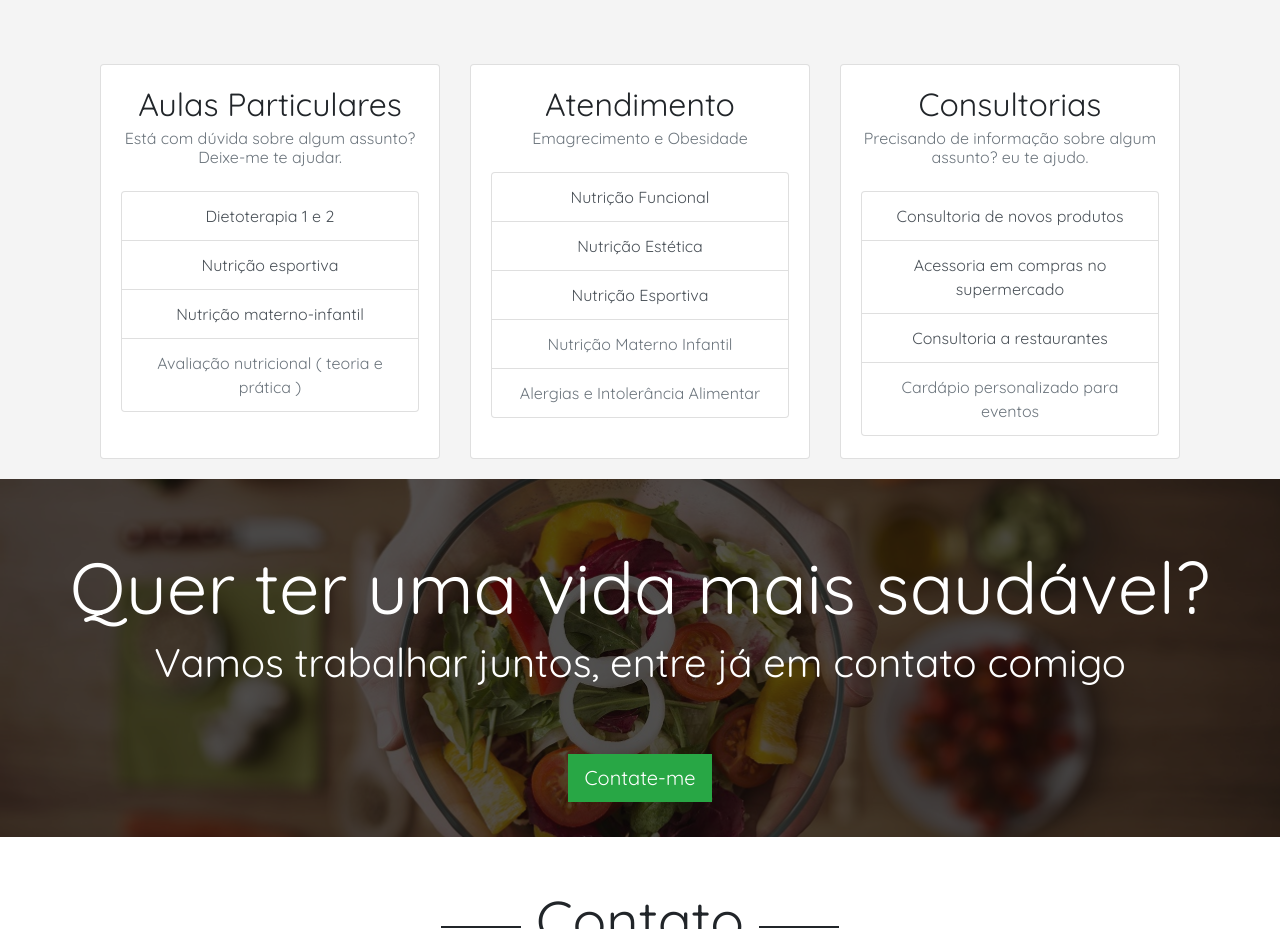
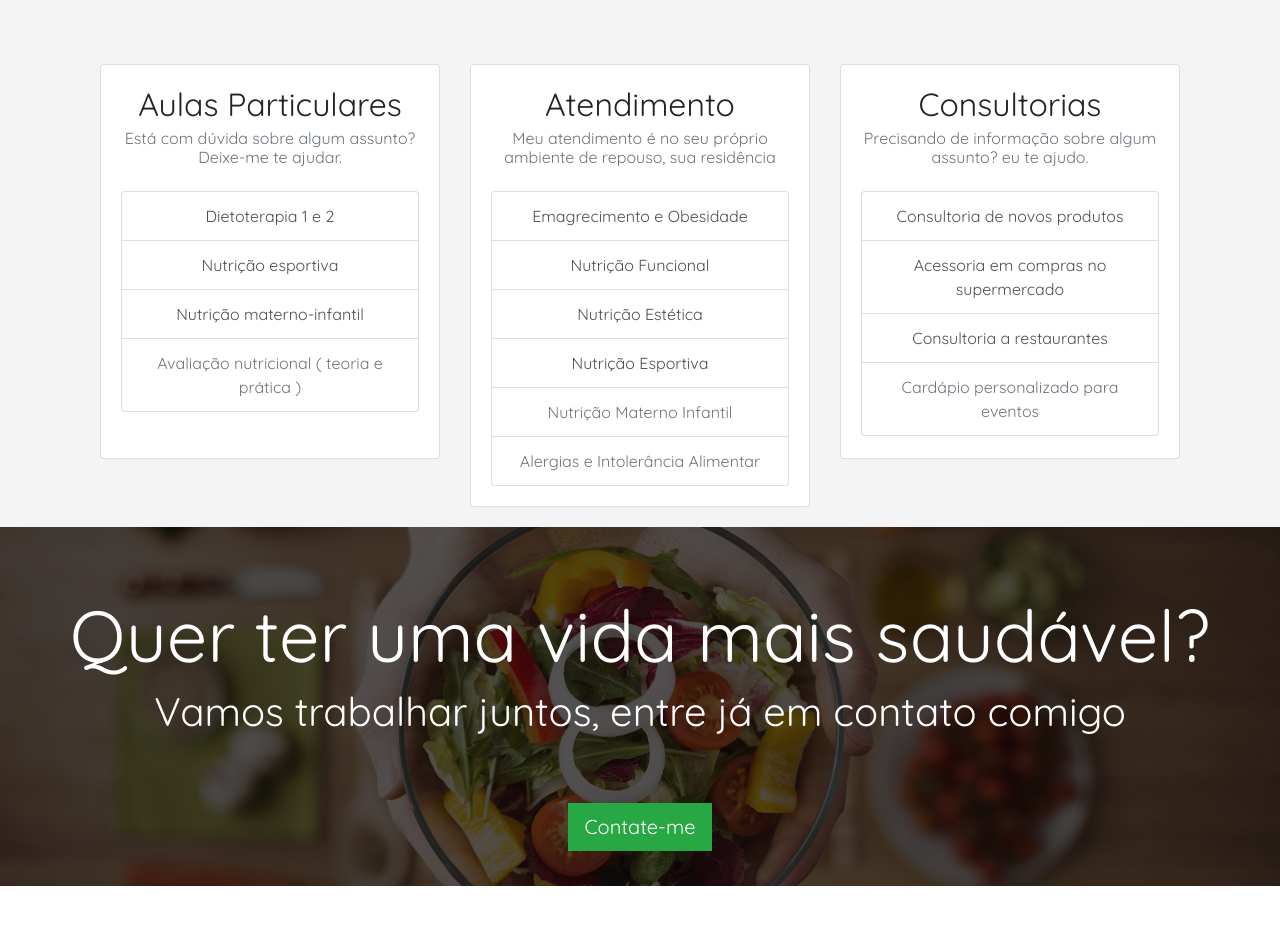
Before and after one commit to rcssnutri/personal-portfolio, a plain HTML site: page index.html in a window 1280 px wide. Shown: the part 2300-3229 px from the top of the page. Drawn offline with nearby package versions, Linux system fonts and the light colour scheme.

Commit message:
first version

```diff
--- a/index.html
+++ b/index.html
@@ -12,8 +12,8 @@
 <link href="https://fonts.googleapis.com/css?family=Cinzel" rel="stylesheet">
 <link href="https://fonts.googleapis.com/css?family=Cinzel|Quicksand" rel="stylesheet">
 <link rel="stylesheet" href="css/app.css" />
- <!-- Favicon -->
- <link rel="shortcut icon" href="images/icone-dark.ico" type="image/ico">
+<!-- Favicon -->
+<link rel="shortcut icon" href="images/icone-dark.ico" type="image/ico">
 
 <body>
     <nav class="navbar fixed-top navbar-expand-lg navbar-dark">
@@ -97,7 +97,8 @@
             </h1>
             <div class="container">
                 <h3 class="text-center">
-                    A palavra equilíbrio sempre me acompanha, minhas dietas são sempre balanceadas e adequadas a cada tipo de pessoa, pensando sempre no bem-estar
+                    A palavra equilíbrio sempre me acompanha, minhas dietas são sempre balanceadas e adequadas a cada
+                    tipo de pessoa, pensando sempre no bem-estar
                 </h3>
             </div>
         </div>
@@ -140,8 +141,10 @@
                         <div class="card" data-aos="fade-up">
                             <div class="card-body">
                                 <h2 class="card-title">Atendimento</h2>
-                                <h6 class="card-subtitle mb-2 text-muted">Emagrecimento e Obesidade</h6>
+                                <h6 class="card-subtitle mb-2 text-muted">Meu atendimento é no seu próprio ambiente de repouso, sua residência</h6>
                                 <div class="list-group mt-4">
+                                    <a href="#" class="list-group-item list-group-item-action">Emagrecimento e
+                                        Obesidade</a>
                                     <a href="#" class="list-group-item list-group-item-action">Nutrição Funcional</a>
                                     <a href="#" class="list-group-item list-group-item-action">Nutrição Estética</a>
                                     <a href="#" class="list-group-item list-group-item-action">Nutrição Esportiva</a>
```
